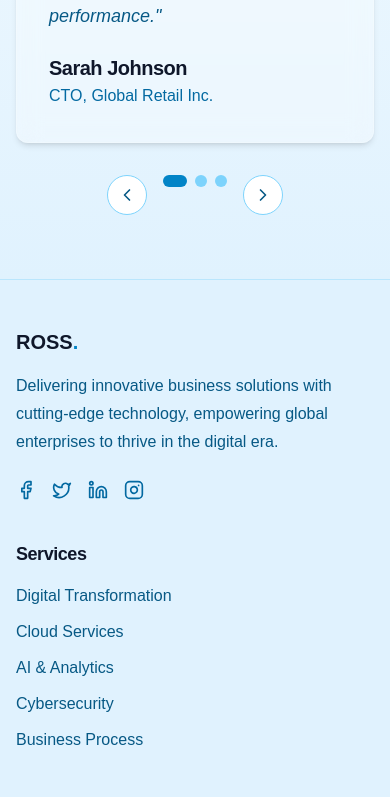
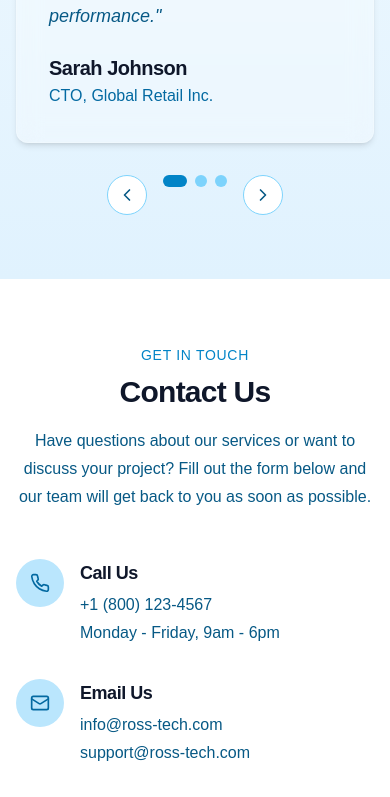
Before and after one commit to Ankit931999/rosswebsite, a React (Vite) app: page /#services in a window 390 px wide. Before the commit this address led to /. Shown: the part 5192-5989 px from the top of the page. Built offline with nearby package versions, Linux system fonts and the light colour scheme; a web font is replaced by a local one.

Commit message:
Add contact form
Implements a custom form to collect customer details and links the "Contact" navigation item to this form.

```diff
--- a/src/components/layout/Navbar.tsx
+++ b/src/components/layout/Navbar.tsx
@@ -1,8 +1,7 @@
-
 import React, { useState, useEffect } from 'react';
 import { Menu, X } from 'lucide-react';
 import { cn } from '@/lib/utils';
-import { Button } from '@/components/ui/Button';
+import { Button } from '@/components/ui/button';
 
 interface NavItem {
   label: string;
@@ -33,7 +32,6 @@ export const Navbar: React.FC = () => {
     return () => window.removeEventListener('scroll', handleScroll);
   }, []);
 
-  // Close mobile menu when clicking outside
   useEffect(() => {
     const handleClickOutside = (e: MouseEvent) => {
       const target = e.target as HTMLElement;
@@ -77,7 +75,6 @@ export const Navbar: React.FC = () => {
             </a>
           </div>
 
-          {/* Desktop Navigation */}
           <nav className="hidden md:flex items-center space-x-8">
             {navItems.map((item) => (
               <a
@@ -89,12 +86,11 @@ export const Navbar: React.FC = () => {
                 {item.label}
               </a>
             ))}
-            <Button onClick={() => document.querySelector('#services')?.scrollIntoView({ behavior: 'smooth' })}>
+            <Button onClick={() => document.querySelector('#contact')?.scrollIntoView({ behavior: 'smooth' })}>
               Get Started
             </Button>
           </nav>
 
-          {/* Mobile Menu Button */}
           <button
             id="menu-button"
             className="md:hidden text-brand-700 hover:text-brand-500 transition-colors"
@@ -105,7 +101,6 @@ export const Navbar: React.FC = () => {
         </div>
       </div>
 
-      {/* Mobile Navigation */}
       <div
         id="mobile-menu"
         className={cn(
@@ -127,7 +122,7 @@ export const Navbar: React.FC = () => {
             ))}
             <Button onClick={() => {
               setIsOpen(false);
-              document.querySelector('#services')?.scrollIntoView({ behavior: 'smooth' });
+              document.querySelector('#contact')?.scrollIntoView({ behavior: 'smooth' });
             }}>
               Get Started
             </Button>
--- a/src/components/sections/About.tsx
+++ b/src/components/sections/About.tsx
@@ -1,7 +1,7 @@
 
 import React from 'react';
 import { Check } from 'lucide-react';
-import { Button } from '@/components/ui/Button';
+import { Button } from '@/components/ui/button';
 
 export const About: React.FC = () => {
   const keyPoints = [
@@ -48,7 +48,7 @@ export const About: React.FC = () => {
 
               <div className="flex flex-col sm:flex-row gap-4">
                 <Button onClick={() => scrollToSection('#testimonials')}>Learn Our Story</Button>
-                <Button variant="outline" onClick={() => scrollToSection('#services')}>Meet Our Team</Button>
+                <Button variant="outline" onClick={() => scrollToSection('#contact')}>Contact Us</Button>
               </div>
             </div>
           </div>
--- /dev/null
+++ b/src/components/sections/Contact.tsx
@@ -0,0 +1,188 @@
+
+import React from 'react';
+import { zodResolver } from "@hookform/resolvers/zod";
+import { useForm } from "react-hook-form";
+import { z } from "zod";
+import { Mail, Phone, MessageSquare, Send } from 'lucide-react';
+import { Form, FormControl, FormField, FormItem, FormLabel, FormMessage } from "@/components/ui/form";
+import { Input } from "@/components/ui/input";
+import { Textarea } from "@/components/ui/textarea";
+import { Button } from "@/components/ui/Button";
+import { useToast } from "@/hooks/use-toast";
+
+const formSchema = z.object({
+  name: z.string().min(2, { message: "Name must be at least 2 characters." }),
+  email: z.string().email({ message: "Please enter a valid email address." }),
+  phone: z.string().min(10, { message: "Please enter a valid phone number." }).optional(),
+  company: z.string().optional(),
+  message: z.string().min(10, { message: "Message must be at least 10 characters." }),
+});
+
+export const Contact: React.FC = () => {
+  const { toast } = useToast();
+
+  const form = useForm<z.infer<typeof formSchema>>({
+    resolver: zodResolver(formSchema),
+    defaultValues: {
+      name: "",
+      email: "",
+      phone: "",
+      company: "",
+      message: "",
+    },
+  });
+
+  function onSubmit(values: z.infer<typeof formSchema>) {
+    console.log(values);
+    // In a real application, this would send the form data to a server
+    toast({
+      title: "Form submitted",
+      description: "Thank you for your message. We'll get back to you shortly.",
+    });
+    form.reset();
+  }
+
+  return (
+    <section id="contact" className="section-padding bg-white">
+      <div className="container mx-auto px-4 md:px-6">
+        <div className="text-center mb-12 animate-on-scroll">
+          <span className="inline-block text-sm font-medium text-brand-500 uppercase tracking-wider mb-2">
+            Get In Touch
+          </span>
+          <h2 className="text-3xl md:text-4xl font-bold text-brand-900 mb-4 leading-tight">
+            Contact Us
+          </h2>
+          <p className="text-brand-700 max-w-2xl mx-auto">
+            Have questions about our services or want to discuss your project? Fill out the form below and our team will get back to you as soon as possible.
+          </p>
+        </div>
+
+        <div className="flex flex-col lg:flex-row gap-12 items-start">
+          <div className="w-full lg:w-1/3 space-y-8 animate-on-scroll">
+            <div className="flex items-start space-x-4">
+              <div className="flex-shrink-0 w-12 h-12 rounded-full bg-brand-100 flex items-center justify-center">
+                <Phone className="text-brand-600" size={20} />
+              </div>
+              <div>
+                <h3 className="text-lg font-semibold text-brand-900 mb-1">Call Us</h3>
+                <p className="text-brand-700">+1 (800) 123-4567</p>
+                <p className="text-brand-700">Monday - Friday, 9am - 6pm</p>
+              </div>
+            </div>
+
+            <div className="flex items-start space-x-4">
+              <div className="flex-shrink-0 w-12 h-12 rounded-full bg-brand-100 flex items-center justify-center">
+                <Mail className="text-brand-600" size={20} />
+              </div>
+              <div>
+                <h3 className="text-lg font-semibold text-brand-900 mb-1">Email Us</h3>
+                <p className="text-brand-700">info@ross-tech.com</p>
+                <p className="text-brand-700">support@ross-tech.com</p>
+              </div>
+            </div>
+
+            <div className="flex items-start space-x-4">
+              <div className="flex-shrink-0 w-12 h-12 rounded-full bg-brand-100 flex items-center justify-center">
+                <MessageSquare className="text-brand-600" size={20} />
+              </div>
+              <div>
+                <h3 className="text-lg font-semibold text-brand-900 mb-1">Headquarters</h3>
+                <p className="text-brand-700">123 Tech Boulevard, Suite 500</p>
+                <p className="text-brand-700">San Francisco, CA 94103</p>
+              </div>
+            </div>
+          </div>
+
+          <div className="w-full lg:w-2/3 animate-on-scroll">
+            <div className="bg-white rounded-xl shadow-lg p-6 md:p-8">
+              <Form {...form}>
+                <form onSubmit={form.handleSubmit(onSubmit)} className="space-y-6">
+                  <div className="grid grid-cols-1 sm:grid-cols-2 gap-6">
+                    <FormField
+                      control={form.control}
+                      name="name"
+                      render={({ field }) => (
+                        <FormItem>
+                          <FormLabel>Full Name</FormLabel>
+                          <FormControl>
+                            <Input placeholder="John Doe" {...field} />
+                          </FormControl>
+                          <FormMessage />
+                        </FormItem>
+                      )}
+                    />
+                    <FormField
+                      control={form.control}
+                      name="email"
+                      render={({ field }) => (
+                        <FormItem>
+                          <FormLabel>Email Address</FormLabel>
+                          <FormControl>
+                            <Input placeholder="john@example.com" {...field} />
+                          </FormControl>
+                          <FormMessage />
+                        </FormItem>
+                      )}
+                    />
+                  </div>
+
+                  <div className="grid grid-cols-1 sm:grid-cols-2 gap-6">
+                    <FormField
+                      control={form.control}
+                      name="phone"
+                      render={({ field }) => (
+                        <FormItem>
+                          <FormLabel>Phone Number (Optional)</FormLabel>
+                          <FormControl>
+                            <Input placeholder="+1 (800) 123-4567" {...field} />
+                          </FormControl>
+                          <FormMessage />
+                        </FormItem>
+                      )}
+                    />
+                    <FormField
+                      control={form.control}
+                      name="company"
+                      render={({ field }) => (
+                        <FormItem>
+                          <FormLabel>Company (Optional)</FormLabel>
+                          <FormControl>
+                            <Input placeholder="Your Company" {...field} />
+                          </FormControl>
+                          <FormMessage />
+                        </FormItem>
+                      )}
+                    />
+                  </div>
+
+                  <FormField
+                    control={form.control}
+                    name="message"
+                    render={({ field }) => (
+                      <FormItem>
+                        <FormLabel>Message</FormLabel>
+                        <FormControl>
+                          <Textarea
+                            placeholder="Tell us about your project or inquiry..."
+                            className="min-h-[120px]"
+                            {...field}
+                          />
+                        </FormControl>
+                        <FormMessage />
+                      </FormItem>
+                    )}
+                  />
+
+                  <Button type="submit" className="w-full sm:w-auto">
+                    <Send className="mr-2" size={16} />
+                    Send Message
+                  </Button>
+                </form>
+              </Form>
+            </div>
+          </div>
+        </div>
+      </div>
+    </section>
+  );
+};
--- a/src/pages/Index.tsx
+++ b/src/pages/Index.tsx
@@ -6,6 +6,7 @@ import { Hero } from '@/components/sections/Hero';
 import { Services } from '@/components/sections/Services';
 import { About } from '@/components/sections/About';
 import { Testimonials } from '@/components/sections/Testimonials';
+import { Contact } from '@/components/sections/Contact';
 import { initializeAnimations } from '@/utils/animations';
 
 const Index = () => {
@@ -25,6 +26,7 @@ const Index = () => {
         <Services />
         <About />
         <Testimonials />
+        <Contact />
       </main>
       <Footer />
     </div>
```
